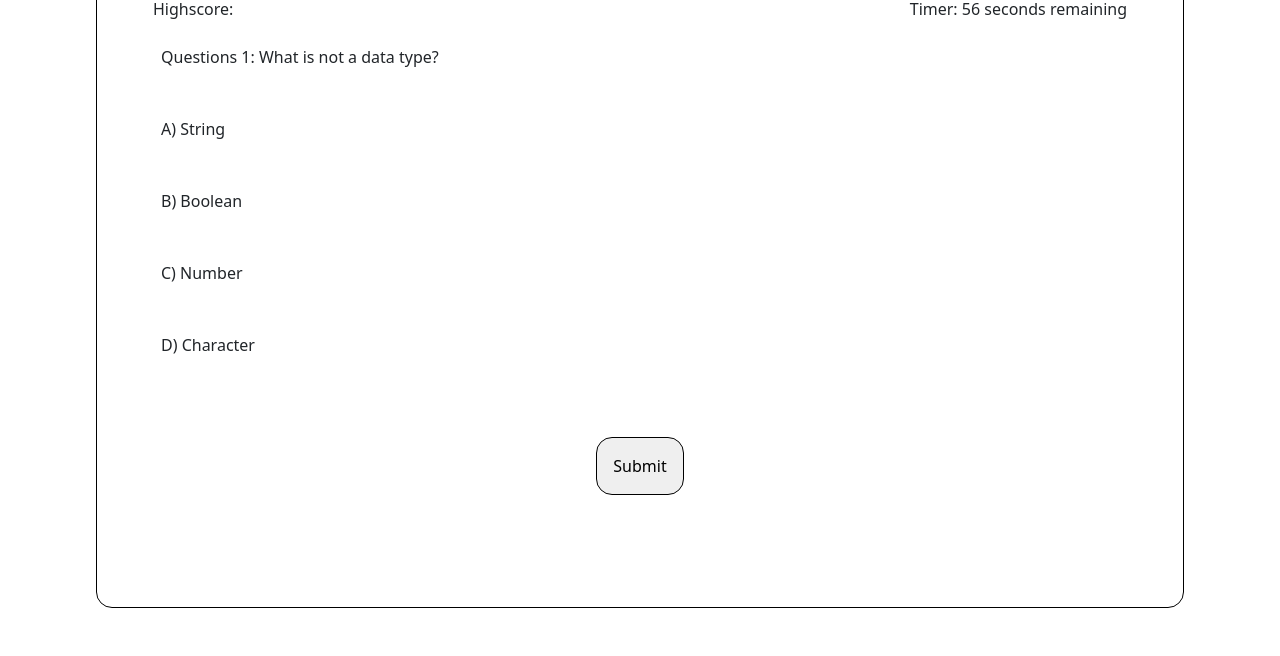
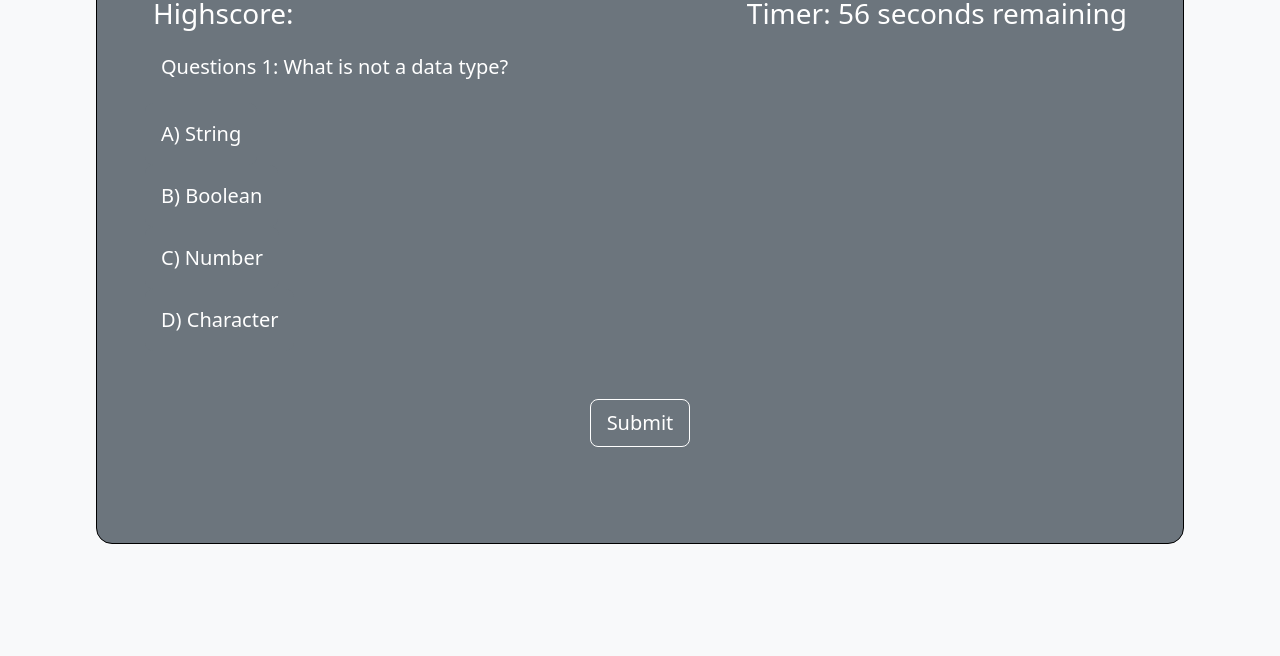
Before and after one commit to Brett-C/JavaScript-Quiz, a plain HTML site: page index.html in a window 1280 px wide. Shown: the part 164-820 px from the top of the page. Drawn offline with nearby package versions, Linux system fonts and the light colour scheme.

Commit message:
updated css and converted answers to buttons

```diff
--- a/index.html
+++ b/index.html
@@ -8,22 +8,22 @@
         integrity="sha384-4bw+/aepP/YC94hEpVNVgiZdgIC5+VKNBQNGCHeKRQN+PtmoHDEXuppvnDJzQIu9" crossorigin="anonymous">
 </head>
 
-<body class="m-5">
-    <div class="border border-black m-5 p-5 rounded-4">
+<body class="m-5 bg-light text-white">
+    <div class="border border-black m-5 p-5 rounded-4 bg-secondary">
         <h1 class="text-center">JavaScript Quiz!</h1>
         <div class="d-flex justify-content-between">
-            <p class="m-2" id="">Highscore:</p>
-            <p class="m-2" id="timer"></p>
+            <h3 class="m-2" id="">Highscore:</h3>
+            <h3 class="m-2" id="timer"></h3>
         </div>
-        <p class="p-3" id="question">""</p>
-        <p class="p-3" id="answerA">""</p>
-        <p class="p-3" id="answerB">""</p>
-        <p class="p-3" id="answerC">""</p>
-        <p class="p-3" id="answerD">""</p>
-
+        <h5 class="p-3" id="question">""</h5>
+        <div class="">
+        <button class="p-3 border-0 d-block btn btn-secondary btn-lg" id="answerA">""</button>
+        <button class="p-3 border-0 d-block btn btn-secondary btn-lg" id="answerB">""</button>
+        <button class="p-3 border-0 d-block btn btn-secondary btn-lg" id="answerC">""</button>
+        <button class="p-3 border-0 d-block btn btn-secondary btn-lg" id="answerD">""</button>
+        </div>
         <div class="d-flex justify-content-evenly m-5">
-
-            <button id="submitButton" class="border border-black m-3 p-3 rounded-4">Submit</button>
+            <button id="submitButton" class="border border-white  btn btn-secondary btn-lg">Submit</button>
         </div>
     </div>
     <script src="script.js"></script>
--- a/script.js
+++ b/script.js
@@ -20,24 +20,17 @@ function countdown() {
 
 //event listeners
 
-document.getElementById("submitButton").addEventListener("click", function () {
-    alert('hi');
-});
+document.getElementById("answerA").addEventListener("click", answerHandles);
+document.getElementById("answerB").addEventListener("click", answerHandles);
+document.getElementById("answerC").addEventListener("click", answerHandles);
+document.getElementById("answerD").addEventListener("click", answerHandles);
 
+function answerHandles() {
+    nextQuestion();
+    console.log(this);
 
+}
 
-// question one: Question
-
-// A
-// B
-// C
-// D
-
-// if {
-//     // answer A is chosen, add 5 points to score
-// } else {
-//     // add 0 points to score && timeLeft - 5
-// };
 
 
 const questions = [
```
